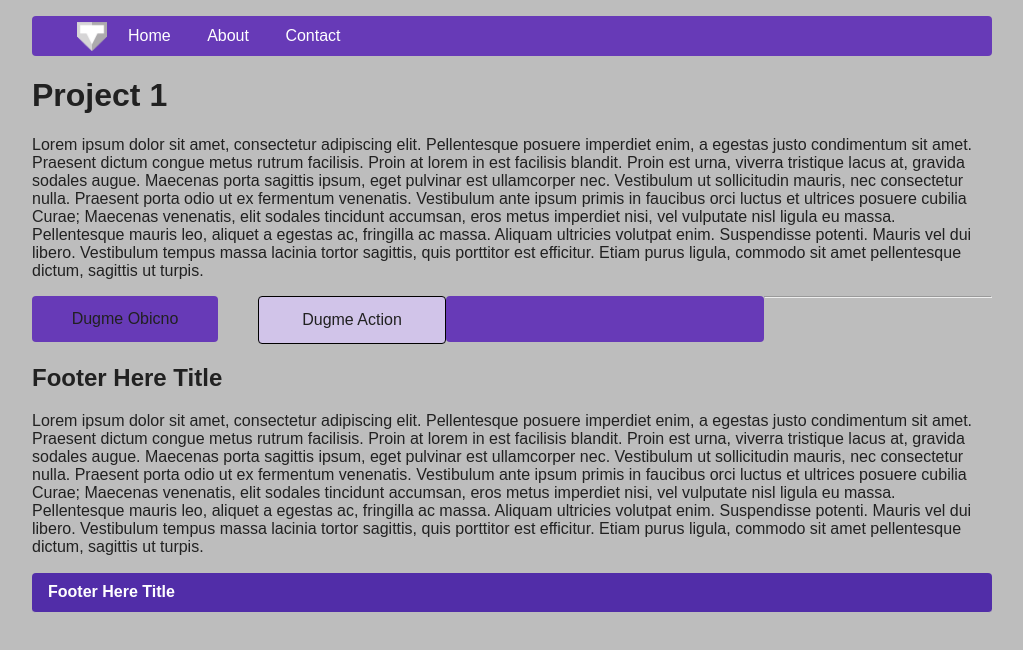
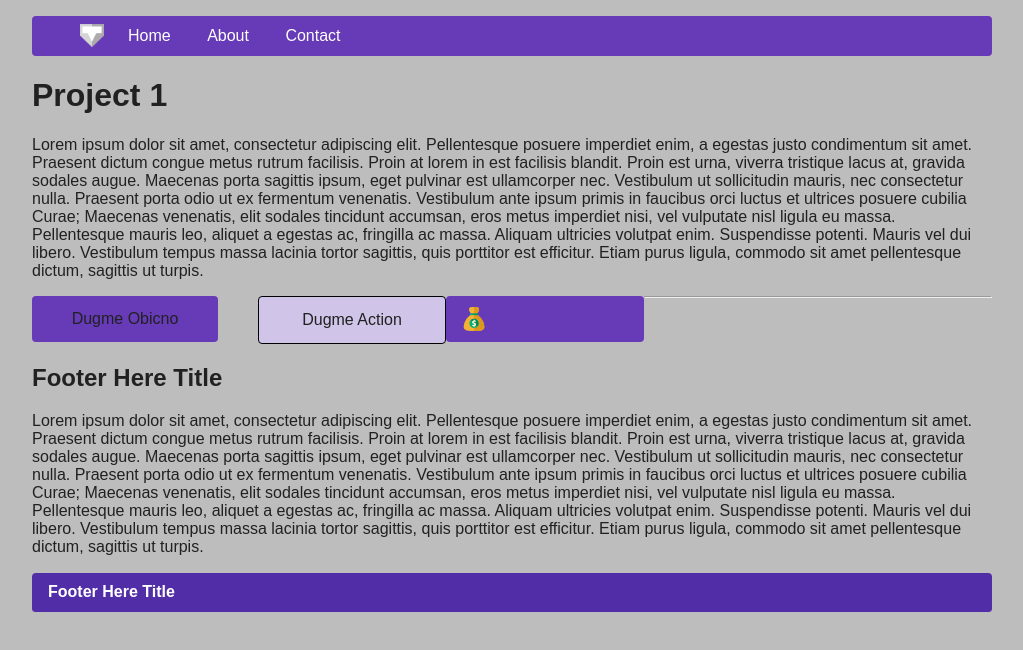
Before and after one commit to vvlladimir/project1, a website: page app/index.html in a window 1280 px wide. Shown: the whole page, without its empty margins (128-1151 px from the left). Drawn offline with Linux system fonts and the light colour scheme.

Commit message:
base setup of sass and gulp

```diff
--- a/app/scss/modules/mixins.scss
+++ b/app/scss/modules/_mixins.scss
@@ -10,3 +10,12 @@
   margin-bottom: $margin-bottom;
   margin-right: $margin-right;
 }
+@mixin bgImg($imgPath, $bgSize, $imgW, $imgH, $bgPos) {
+      background-image: url($imgPath);
+      background-position: $bgPos;
+      background-repeat: no-repeat;
+      background-size: $bgSize;
+      width: $imgW;
+      height: $imgH;
+      float: left;
+}
--- a/app/scss/modules/variables.scss
+++ b/app/scss/modules/_variables.scss
@@ -8,5 +8,9 @@ $accent-color:         #9E9E9E;
 $primary-text-color:   #212121;
 $secondary-text-color: #757575;
 $divider-color:        #BDBDBD;
+$red: red;
+$white: #fff;
+$main-bg: $accent-color;
 
-$main-bg: $accent-color;
+$breakpoint-960: 960px;
+$breakpoint-tablet: 768px;
--- a/app/scss/partials/_buttons.scss
+++ b/app/scss/partials/_buttons.scss
@@ -1,6 +1,3 @@
-@import "modules/variables";
-@import "modules/mixins";
-
 .btn {
   width: 170px;
   height: 30px;
@@ -25,5 +22,6 @@
 
 .btn-icon {
   @extend .btn;
-  padding-left: 140px;
+  padding-left: 50px;
+  @include bgImg('/images/money-bag.png', 24px, 140px, 30px, 16px center);
 }
--- a/app/scss/partials/_content.scss
+++ b/app/scss/partials/_content.scss
@@ -1,6 +1,3 @@
-@import "modules/variables";
-@import "modules/mixins";
-
 body {
   width: 960px;
   background-color: $divider-color;
@@ -16,3 +13,13 @@ section {
   height: auto;
   border-bottom: 1px solid $divider-color;
 }
+
+
+
+@media (max-width: $breakpoint-960) {
+  body {
+    width: 100%;
+    padding: 0 24px;
+    box-sizing: border-box;
+  }
+}
--- a/app/scss/partials/_footer.scss
+++ b/app/scss/partials/_footer.scss
@@ -1,6 +1,3 @@
-@import "modules/variables";
-@import "modules/mixins";
-
 footer {
   @extend section;
   background-color: $primary-color-dark;
@@ -9,5 +6,8 @@ footer {
   h1 {
     font-size: 16px;
     @include margin(null,16px,null,16px);
+    &:hover {
+      text-decoration: underline;
+    }
   }
 }
--- a/app/scss/partials/_header.scss
+++ b/app/scss/partials/_header.scss
@@ -1,6 +1,3 @@
-@import "modules/variables";
-@import "modules/mixins";
-
 nav#main-nav {
   width: 100%;
   height: 40px;
@@ -22,14 +19,7 @@ nav#main-nav {
           }
         }
         &.logo {
-          background-image: url(/images/logo-vt-gray.png);
-          background-position: center center;
-          background-repeat: no-repeat;
-          background-size: 30px;
-          display: inline-block;
-          float: left;
-          width: 40px;
-          height: 40px;
+          @include bgImg('/images/logo-vt-gray.png', 24px, 40px, 40px, center center);
         }
     }
 }
--- a/gulpfile.js
+++ b/gulpfile.js
@@ -72,6 +72,11 @@ gulp.task('clean:dist', function(){
 });
 
 //Build Sequences
+//We've also built a second task, build,
+//that creates a dist folder for the production website.
+//We compiled Sass into CSS, optimized all our assets,
+//and copied the necessary folders into the dist folder.
+//To run this task, we just have to type gulp build into the command line.
 gulp.task('default', function(callback){
   runSequence(['sass','browserSync'], 'watch', callback)
 });
```
Also changed, not shown: app/css/style.css, app/images/money-bag.png (added), app/scss/modules/_backgrounds.scss (added), app/scss/modules/backgrounds.scss (deleted), dist/css/style.min.css, dist/images/money-bag.png (added).
